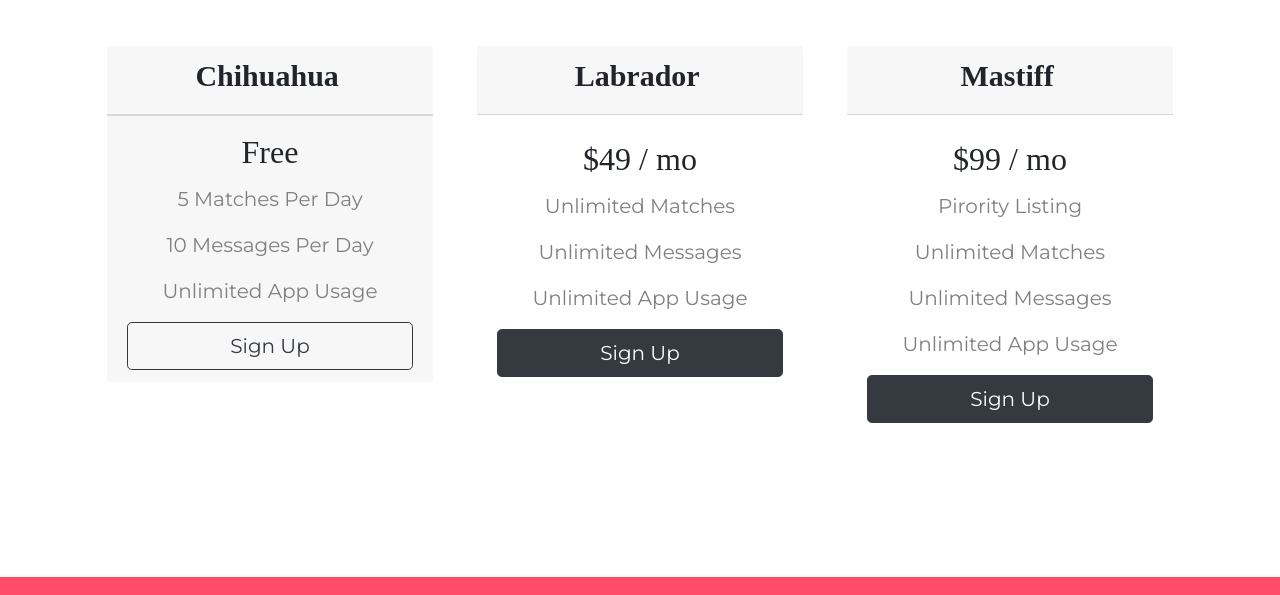
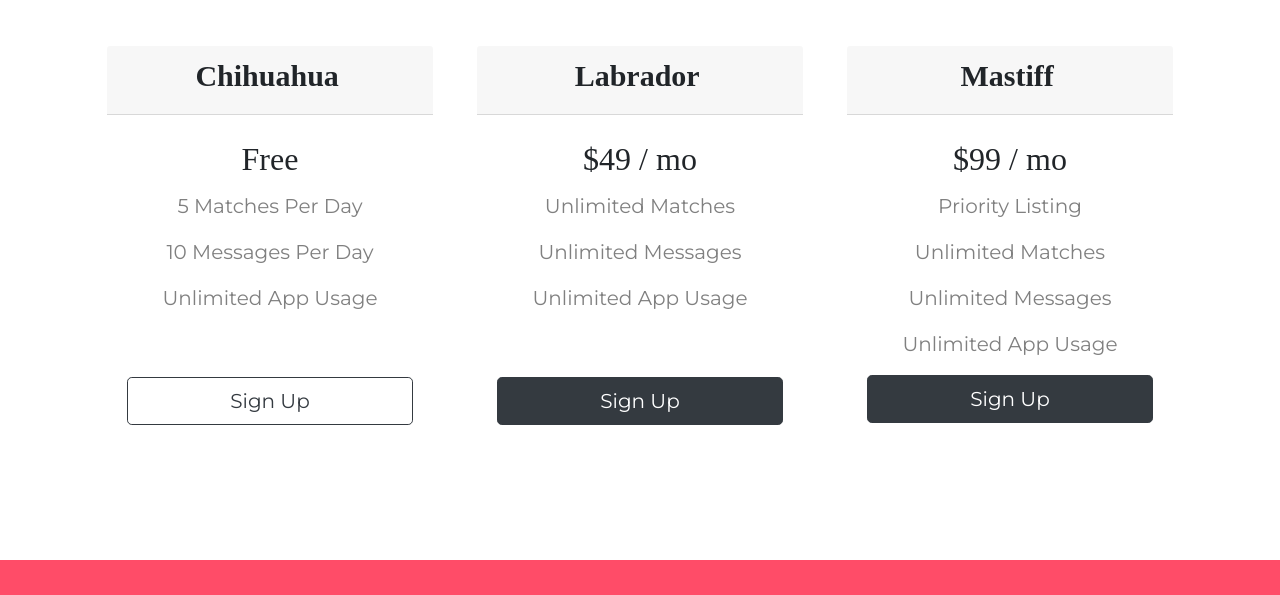
Before and after one commit to AnubhavMadhav/TinDog, a plain HTML site: page index.html in a window 1280 px wide. Shown: the part 1952-2547 px from the top of the page. Drawn offline with nearby package versions, Linux system fonts and the light colour scheme.

Commit message:
fixed cards size

```diff
--- a/css/styles.css
+++ b/css/styles.css
@@ -153,6 +153,10 @@ p {
     padding: 3% 2%;
 }
 
+.card-body {
+    height: 311px;
+}
+
 @media (max-width: 1028px) {
     #title {
         text-align: center;
--- a/index.html
+++ b/index.html
@@ -158,11 +158,13 @@
                 <div class="card-header">
                     <h3>Chihuahua</h3>
                 </div>
-                <div class="card-footer">
+                <div class="card-body">
                     <h2>Free</h2>
                     <p>5 Matches Per Day</p>
                     <p>10 Messages Per Day</p>
                     <p>Unlimited App Usage</p>
+                    <br>
+                    <br>
                     <button class="btn btn-lg btn-block btn-outline-dark" type="button">Sign Up</button>
                 </div>
             </div>
@@ -178,6 +180,8 @@
                     <p>Unlimited Matches</p>
                     <p>Unlimited Messages</p>
                     <p>Unlimited App Usage</p>
+                    <br>
+                    <br>
                     <button class="btn btn-lg btn-block btn-dark" type="button">Sign Up</button>
                 </div>
 
@@ -192,7 +196,7 @@
                 </div>
                 <div class="card-body">
                     <h2>$99 / mo</h2>
-                    <p>Pirority Listing</p>
+                    <p>Priority Listing</p>
                     <p>Unlimited Matches</p>
                     <p>Unlimited Messages</p>
                     <p>Unlimited App Usage</p>
```
